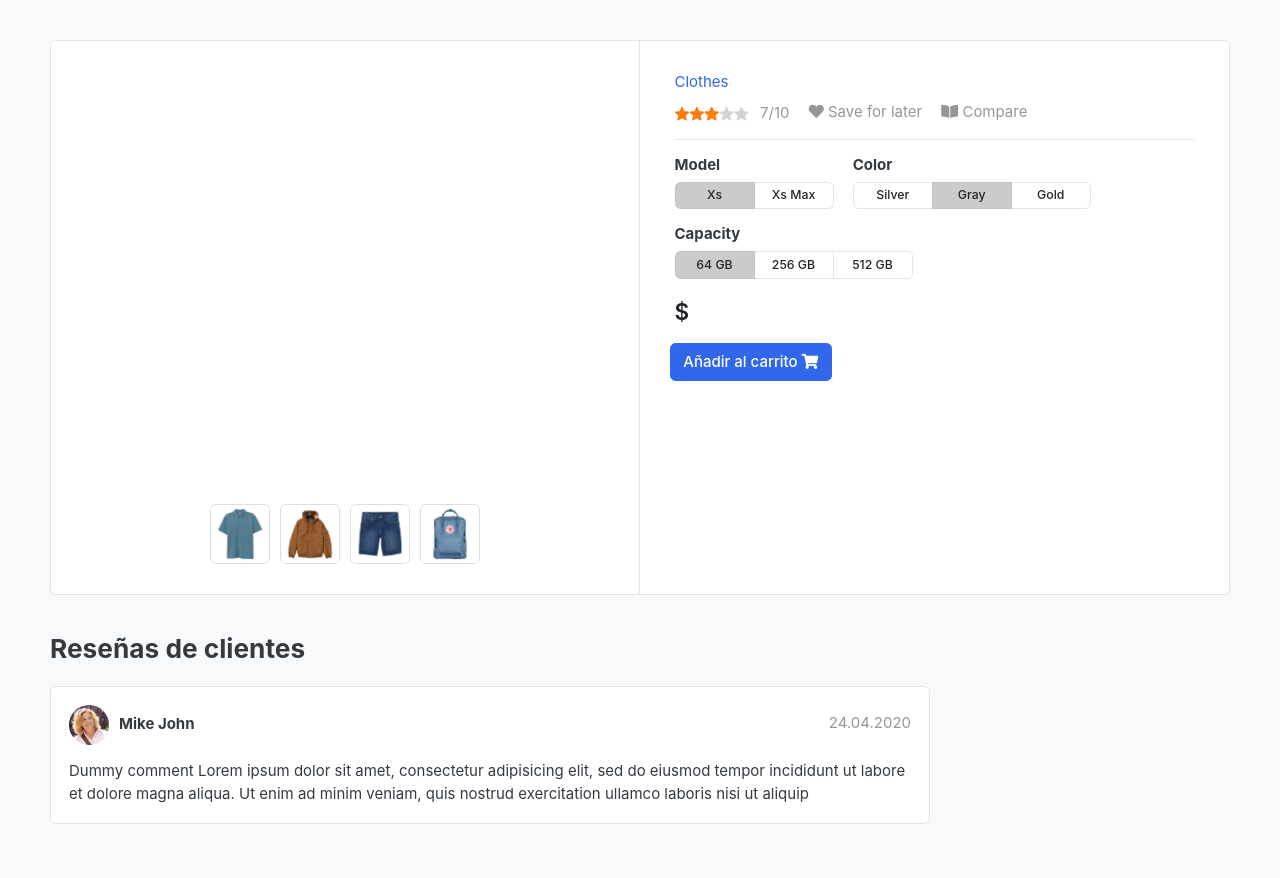
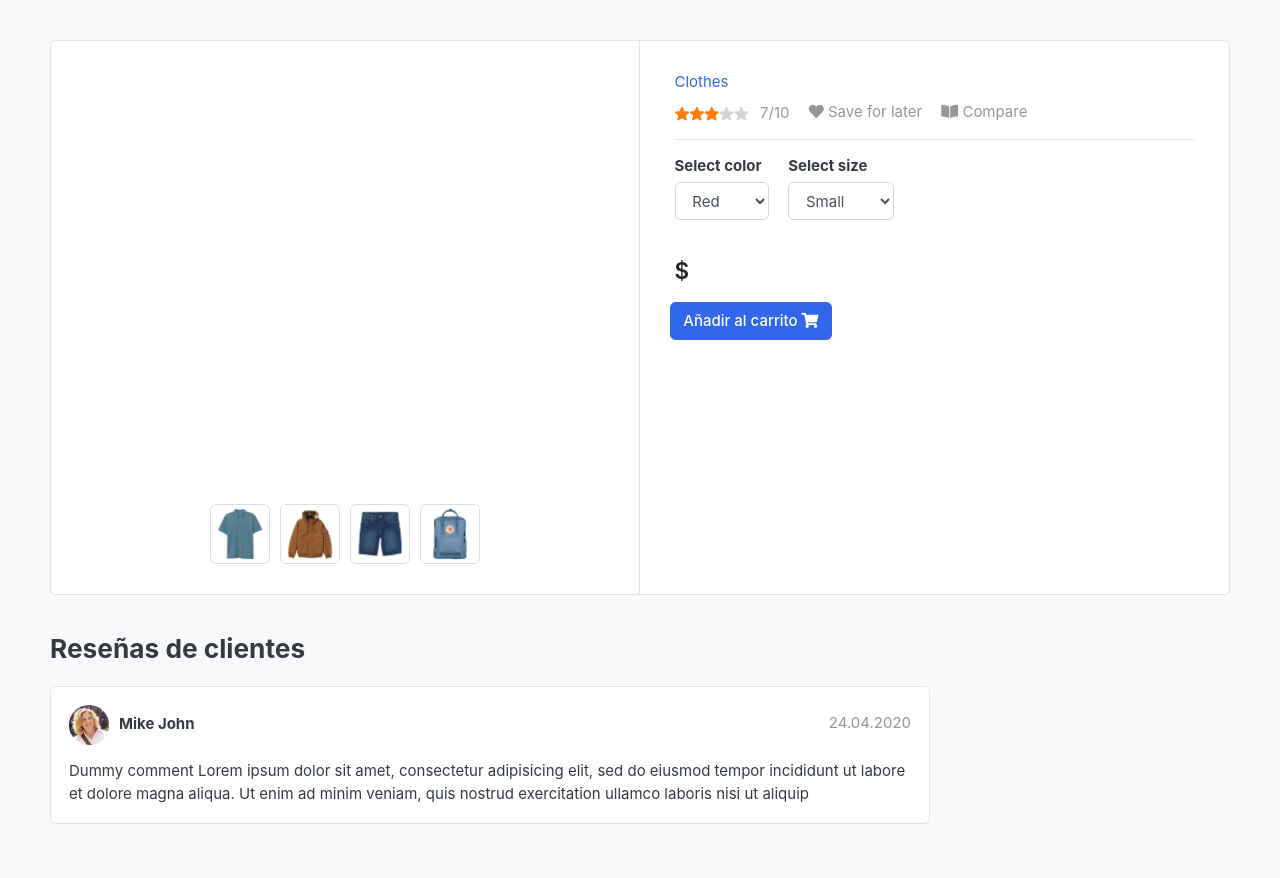
Before and after one commit to JuanitoOrtega/django-greatkart, a Django app: template templates/store/product_detail.html in a window 1280 px wide. Shown: the part 170-1048 px from the top of the page. Run offline with Django 3.2, Linux system fonts and the light colour scheme; the template is opened without the code that fills it, so the values that code supplies are empty; some libraries are stand-ins or nearby versions; some web fonts are replaced.

Commit message:
product variation model

```diff
--- a/carts/views.py
+++ b/carts/views.py
@@ -1,7 +1,7 @@
 from django.shortcuts import render, redirect, get_object_or_404
 from store.models import Product
 from carts.models import Cart, CartItem
-# from django.http import HttpResponse
+from django.http import HttpResponse
 from django.core.exceptions import ObjectDoesNotExist
 
 # Create your views here.
@@ -12,6 +12,10 @@ def _cart_id(request):
   return cart
 
 def add_cart(request, product_id):
+  color = request.GET['color']
+  size = request.GET['size']
+  return HttpResponse(color + ' ' + size)
+  exit()
   product = Product.objects.get(id=product_id) # get the product
   try:
     cart = Cart.objects.get(cart_id=_cart_id(request)) # get the cart using the cart_id present in the session
--- a/templates/store/product_detail.html
+++ b/templates/store/product_detail.html
@@ -31,6 +31,7 @@
           <!-- gallery-wrap .end// -->
         </aside>
         <main class="col-sm-6">
+          <form action="{% url 'add_cart' single_product.id %}" method="get">
             <article class="content-body">
               <a href="#" class="text-primary btn-link">Clothes</a>
               <h3 class="title">{{ single_product.product_name }}</h3>
@@ -49,36 +50,40 @@
               </div>
               <hr>
               <p>{{ single_product.description }}</p>
+
               <div class="item-option-select">
-              <h6>Model</h6>
-              <div class="btn-group btn-group-sm btn-group-toggle" data-toggle="buttons">
+                <div class="form-group">
+                  <label for="color">
+                    <strong>Select color</strong>
+                  </label>
+                  <select class="form-control" name="color" id="color">
+                    <option value="red">Red</option>
+                    <option value="yellow">Yellow</option>
+                    <option value="green">Green</option>
+                  </select>
+                </div>
+                {% comment %} <div class="btn-group btn-group-sm btn-group-toggle" data-toggle="buttons">
                   <label class="btn btn-light active">
                     <input type="radio" name="radio_size" checked> Xs
                   </label>
                   <label class="btn btn-light">
                     <input type="radio" name="radio_size"> Xs Max
                   </label>
-              </div>
+                </div> {% endcomment %}
               </div>
 
               <div class="item-option-select">
-              <h6>Color</h6>
-              <div class="btn-group btn-group-sm btn-group-toggle" data-toggle="buttons">
-                <label class="btn btn-light">
-                  <input type="radio" name="radio_color"> Silver
+                <div class="form-group">
+                  <label for="size">
+                    <strong>Select size</strong>
                   </label>
-                <label class="btn btn-light active">
-                  <input type="radio" name="radio_color" checked> Gray
-                </label>
-                <label class="btn btn-light">
-                  <input type="radio" name="radio_color"> Gold
-                </label>
+                  <select class="form-control" name="size" id="size">
+                    <option value="small">Small</option>
+                    <option value="medium">Medium</option>
+                    <option value="large">Large</option>
+                  </select>
                 </div>
-            </div>
-
-            <div class="item-option-select">
-              <h6>Capacity</h6>
-              <div class="btn-group btn-group-sm btn-group-toggle" data-toggle="buttons">
+                {% comment %} <div class="btn-group btn-group-sm btn-group-toggle" data-toggle="buttons">
                   <label class="btn btn-light active">
                     <input type="radio" name="options" checked> 64 GB
                   </label>
@@ -88,7 +93,7 @@
                   <label class="btn btn-light">
                     <input type="radio" name="options"> 512 GB
                   </label>
-              </div>
+                </div> {% endcomment %}
               </div>
 
               <div class="h3 mb-3">
@@ -112,15 +117,16 @@
                   Ver carrito <i class="fas fa-eye"></i>
                 </a>
                 {% else %}
-              <a href="{% url 'add_cart' single_product.id %}" class="btn btn-primary">
+                <button type="submit" class="btn btn-primary">
                   Añadir al carrito <i class="fas fa-shopping-cart"></i>
-              </a>
+                </button>
                 {% endif %}
                 {% endif %}
               </div>
               <!-- row.// -->
             </article>
             <!-- product-info-aside .// -->
+          </form>
         </main>
         <!-- col.// -->
       </div>
```
Also changed, not shown: store/admin.py (+7 -1 lines), store/models.py (+22 -0 lines), carts/migrations/0002_auto_20220911_1728.py (added), store/migrations/0007_variation.py (added). Lines whose indentation alone changed are shown as unchanged.
